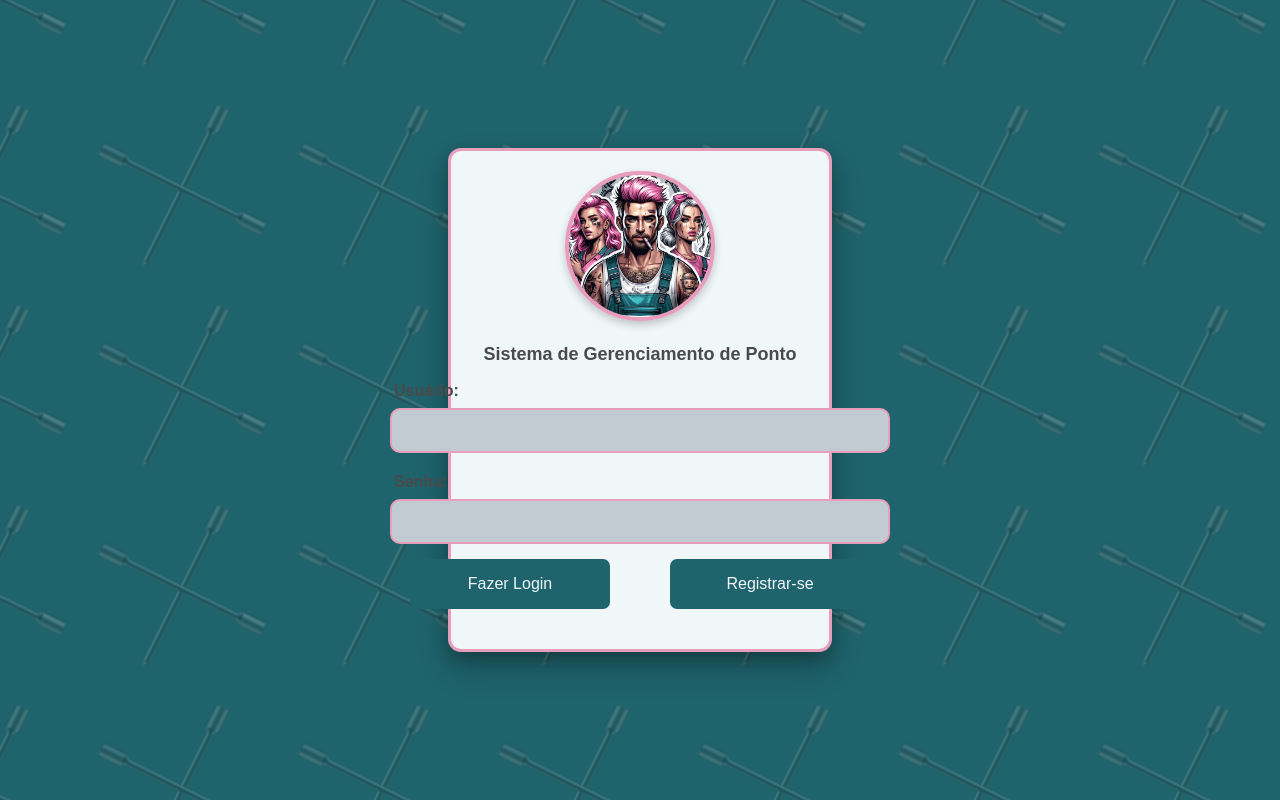
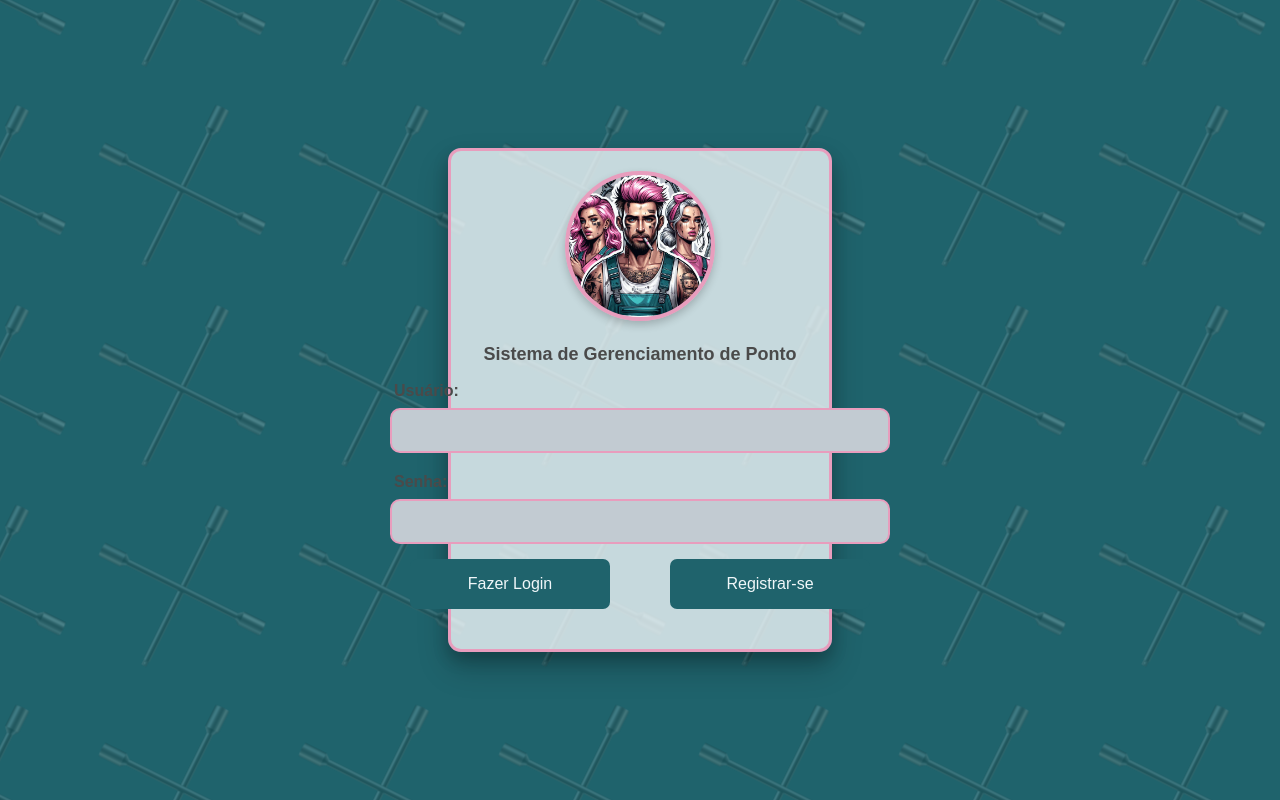
Before and after one commit to Jessica-Silvaj/netlify-meceldourado, a website: page public/index.html in a window 1280 px wide. Drawn offline with nearby package versions, Linux system fonts and the light colour scheme; a web font is replaced by a local one.

Commit message:
Colocando o card transparente

```diff
--- a/public/css/index.css
+++ b/public/css/index.css
@@ -87,7 +87,7 @@ b {
     flex-direction: column;
     width: 30%; /* Ajuste o tamanho do card aqui */
     height: auto; /* Permita que o card ajuste a altura conforme necessário */
-    background-color: var(--cor-principal);
+    background-color: rgba(240, 247, 249, 0.8); /* Um creme suave com 80% de opacidade */
     border-radius: 13px;
     z-index: 4;
     border: 3px solid var(--cor-secundaria);
```
